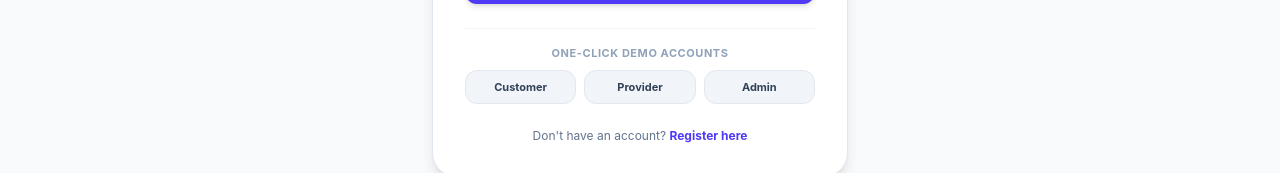
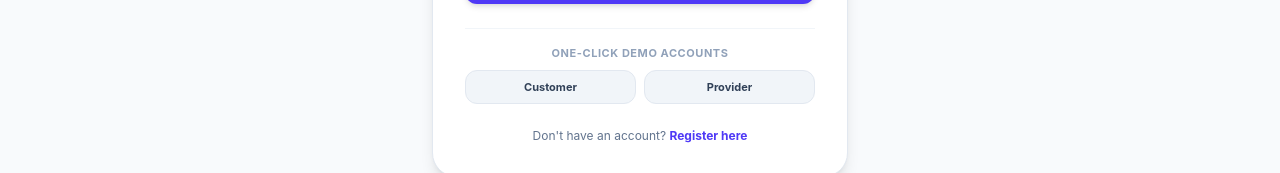
Before and after one commit to samar-slathia/oddjobs, a React (Vite) app in the folder client/: page /login in a window 1280 px wide. Shown: the part 502-675 px from the top of the page. Built offline with nearby package versions, Linux system fonts and the light colour scheme; no server answers.

Commit message:
feat(auth): hide admin from public ui and block public admin registration

```diff
--- a/client/src/pages/LoginPage.jsx
+++ b/client/src/pages/LoginPage.jsx
@@ -121,7 +121,7 @@ const LoginPage = () => {
           <p className="text-[11px] font-bold text-slate-400 uppercase tracking-wider text-center">
             One-Click Demo Accounts
           </p>
-          <div className="grid grid-cols-3 gap-2">
+          <div className="grid grid-cols-2 gap-2">
             <button
               onClick={() => handleDemoLogin('customer@oddjobs.com', 'customer')}
               className="px-2 py-2 bg-slate-100 hover:bg-indigo-50 hover:text-indigo-600 text-slate-700 rounded-xl text-[11px] font-bold transition-colors border border-slate-200"
@@ -133,12 +133,6 @@ const LoginPage = () => {
               className="px-2 py-2 bg-slate-100 hover:bg-indigo-50 hover:text-indigo-600 text-slate-700 rounded-xl text-[11px] font-bold transition-colors border border-slate-200"
             >
               Provider
-            </button>
-            <button
-              onClick={() => handleDemoLogin('admin@oddjobs.com', 'admin')}
-              className="px-2 py-2 bg-slate-100 hover:bg-indigo-50 hover:text-indigo-600 text-slate-700 rounded-xl text-[11px] font-bold transition-colors border border-slate-200"
-            >
-              Admin
             </button>
           </div>
         </div>
```
Also changed, not shown: 2 other files (tests, documents, lock files or other folders).
